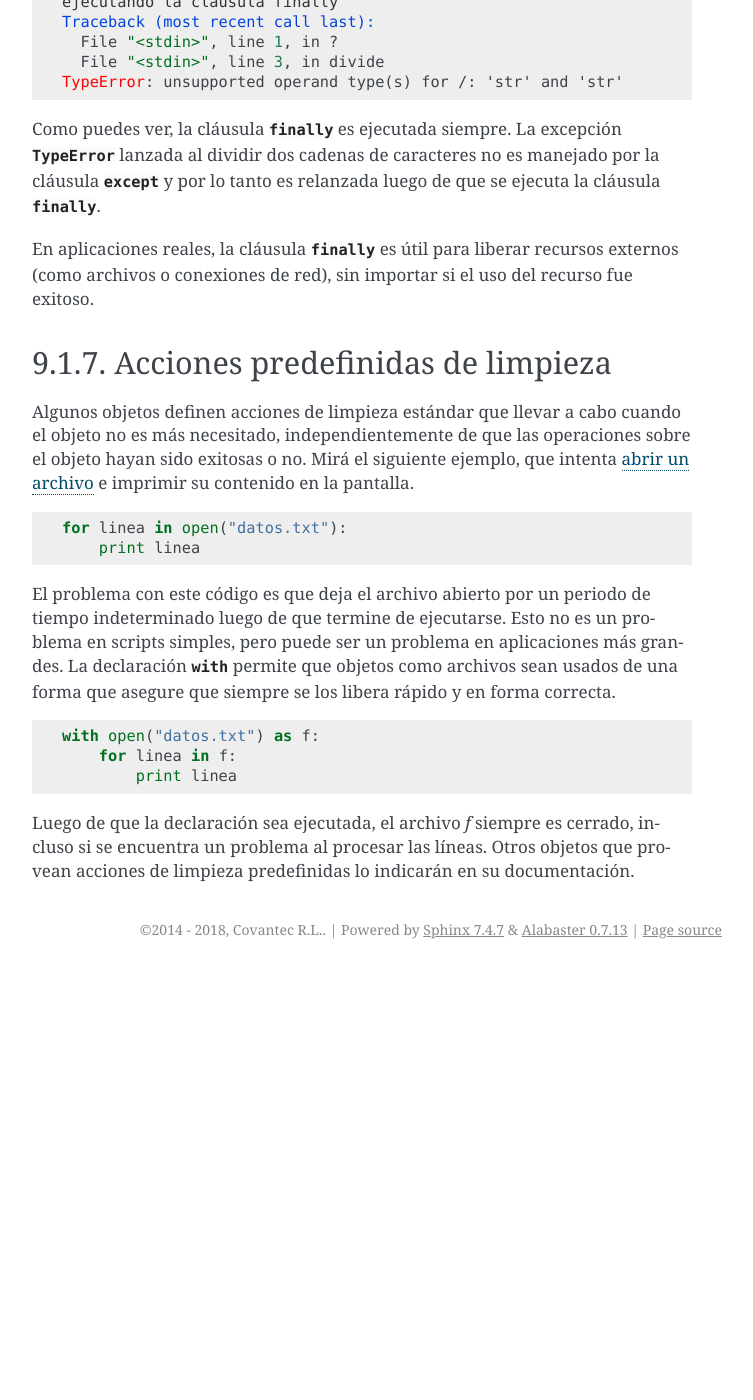
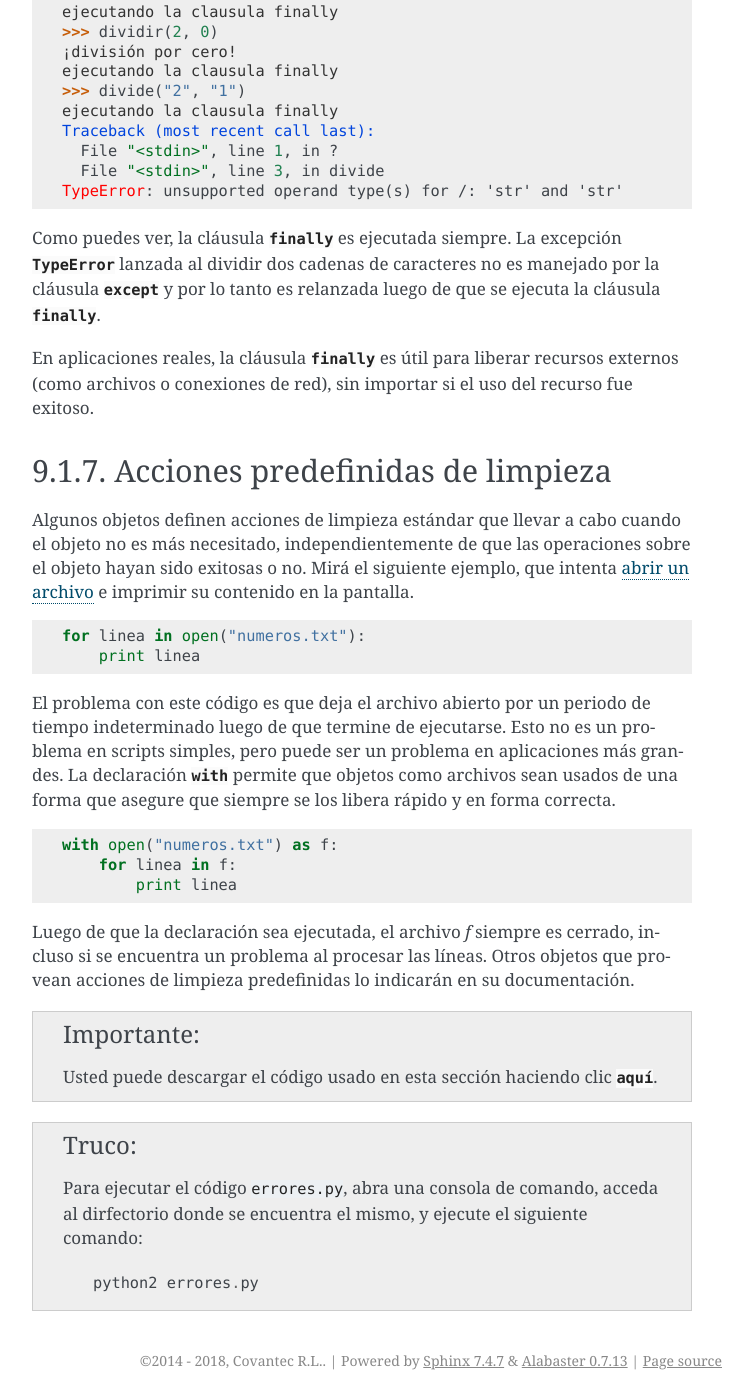
Before and after one commit to macagua/entrenamiento.python_basico, a Sphinx documentation site: the page built from source/leccion9/errores.rst, in a window 1280 px wide and 1400 px high, scrolled down 7391 px. Shown: the whole window, without its empty margins (388-1141 px from the left). Built offline with Sphinx 7.4.7, drawn with Linux system fonts in a browser that asks for light colours; before the commit the page ends 8360 px from its top, so only the background shows below that; some of the changed text lies outside the part shown.

Commit message:
Agregar mejoras a la lección 9 sobre manejor de errores

```diff
--- a/source/leccion9/errores.rst
+++ b/source/leccion9/errores.rst
@@ -87,6 +87,9 @@ desde la entrada estándar.
 ..
   :ref:`bltin-exceptions` lista las excepciones predefinidas y sus significados.
 
+.. todo::
+    TODO Escribir una lista las excepciones predefinidas y sus significados.
+
 
 Manejando excepciones
 .....................
@@ -152,7 +155,7 @@ usarse para mostrar un mensaje de error y luego re-generar la excepción
    import sys
 
    try:
-       f = open('datos.txt')
+       f = open('numeros.txt')
        s = f.readline()
        i = int(s.strip())
    except IOError as (errno, strerror):
@@ -436,7 +439,7 @@ e imprimir su contenido en la pantalla.
 
 ::
 
-   for linea in open("datos.txt"):
+   for linea in open("numeros.txt"):
        print linea
 
 
@@ -449,7 +452,7 @@ siempre se los libera rápido y en forma correcta.
 
 ::
 
-   with open("datos.txt") as f:
+   with open("numeros.txt") as f:
        for linea in f:
            print linea
 
@@ -457,3 +460,16 @@ Luego de que la declaración sea ejecutada, el archivo *f* siempre
 es cerrado, incluso si se encuentra un problema al procesar las
 líneas. Otros objetos que provean acciones de limpieza predefinidas
 lo indicarán en su documentación.
+
+
+.. important::
+    Usted puede descargar el código usado en esta sección haciendo clic
+    :download:`aquí <../../recursos/leccion9/errores.py>`.
+
+
+.. tip::
+    Para ejecutar el código :file:`errores.py`, abra una
+    consola de comando, acceda al dirfectorio donde se encuentra el mismo,
+    y ejecute el siguiente comando: ::
+
+        python2 errores.py
```
Also changed, not shown: 1 other file.
